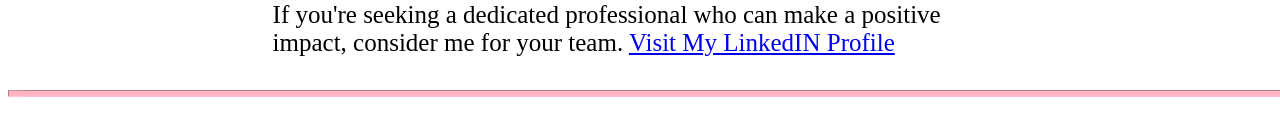
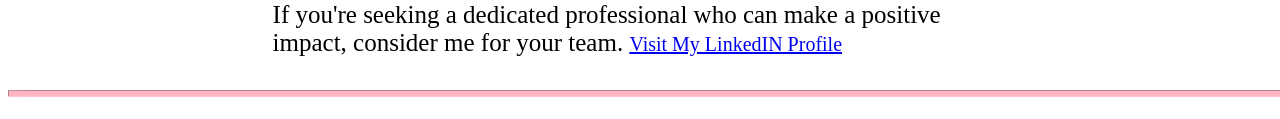
Before and after one commit to Lamanamirzade1/Take1, a plain HTML site: page index.html in a window 1280 px wide. Shown: the part 935-1054 px from the top of the page. Drawn offline with Linux system fonts and the light colour scheme; a script that the page names is missing.

Commit message:
Update index.html

```diff
--- a/index.html
+++ b/index.html
@@ -51,7 +51,7 @@
      I like making things easier for people who use Salesforce, whether it's automating processes,
      creating workflows, or making the system user-friendly. My goal is to help businesses grow by using
      Salesforce effectively. <br> If you're seeking a dedicated professional who can make a positive impact, consider me for your team.
-    <a href="www.linkedin.com/in/laman-hasanova-a04405277 "> Visit My LinkedIN Profile</a></p>
+    <a href="https://www.linkedin.com/in/laman-hasanova-a04405277/" style="font-size: 20px"> Visit My LinkedIN Profile</a></p>
 </span>
 <span class="inlineElement"><img class="img" src='https://th.bing.com/th/id/OIP.Y_B2_3B67xtMPAeaaDz7CgHaHQ?pid=ImgDet&rs=1'</span>
  </div>
```
